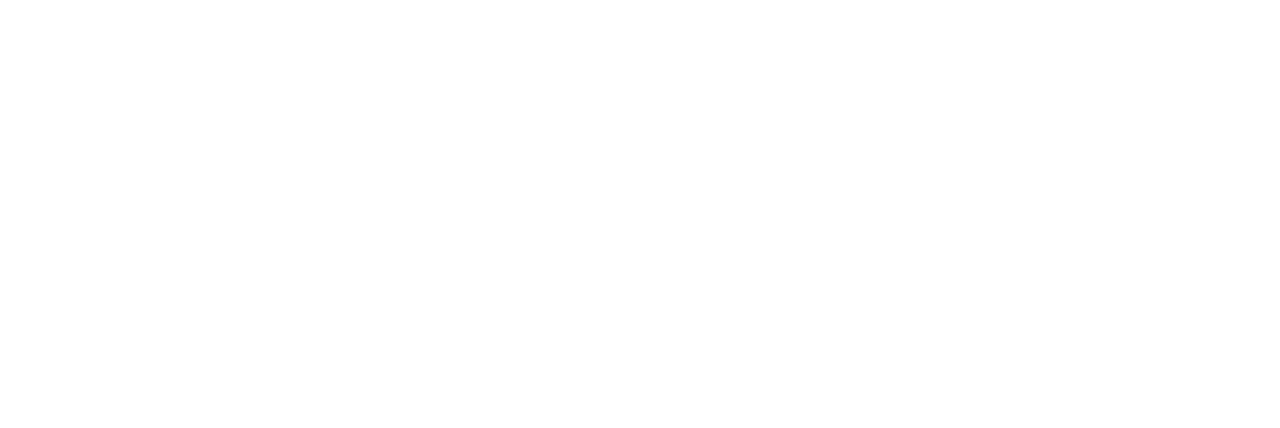
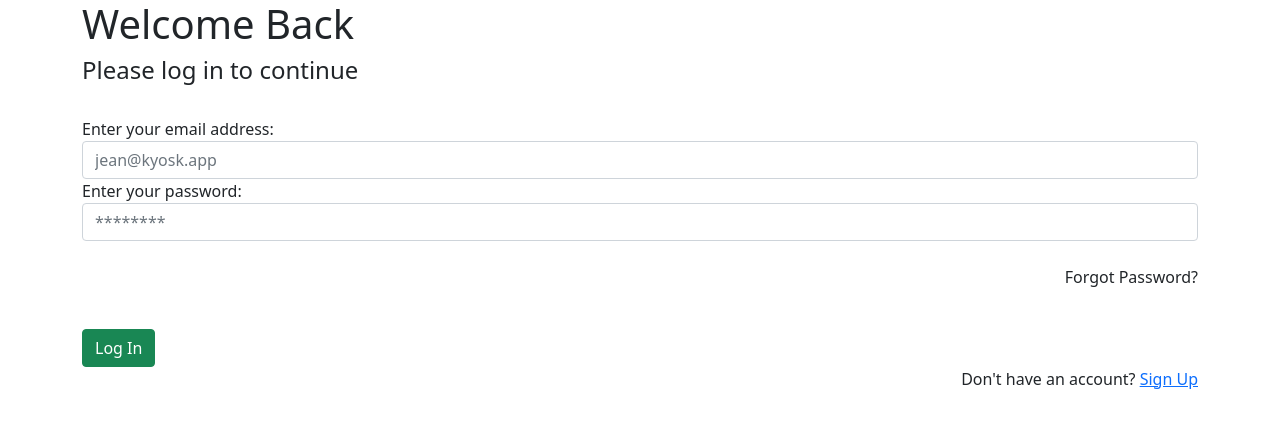
Before and after one commit to Ultra-Techies/Todolist-Frontend, an Angular app: page /login in a window 1280 px wide. Before the commit this address led to /. Shown: the top 428 px of the page. Built offline with nearby package versions, Linux system fonts and the light colour scheme.

Commit message:
Add router links between pages

```diff
--- a/src/app/app-routing.module.ts
+++ b/src/app/app-routing.module.ts
@@ -2,11 +2,13 @@
 import { RouterModule, Routes } from '@angular/router';
 // import { Component } from '@angular/core';
 import { SignupComponent } from './signup/signup.component';
+import {LoginComponent} from "./login/login.component";
 // import { TodoComponent } from './todo/todo.component';
 const routes: Routes = [
   {path:'', redirectTo:'signup', pathMatch:'full'},
   // { path: 'todo', component:TodoComponent},
-  { path: 'signup', component: SignupComponent }
+  { path: 'signup', component: SignupComponent },
+  { path: 'login', component: LoginComponent }
 ];
 
 @NgModule({
--- a/src/app/login/login.component.html
+++ b/src/app/login/login.component.html
@@ -41,7 +41,7 @@
 
       <button type="submit" class="btn btn-success">Log In</button>
     </form>
-    <p class="text-end">Don't have an account? Sign Up</p>
+    <p class="text-end">Don't have an account? <a routerLink="/signup">Sign Up</a></p>
   </div>
 </body>
 </html>
--- a/src/app/signup/signup.component.html
+++ b/src/app/signup/signup.component.html
@@ -30,7 +30,7 @@
                     </div>
                       <br>
                     <button type="submit" class="btn" (click)="signUp()" [disabled]="signupForm.invalid">SignUp</button>
-                    <p class="d-flex justify-content-end">Already have an account? <a routerLink ="/todo">Login</a></p>
+                    <p class="d-flex justify-content-end">Already have an account? <a routerLink ="/login">Login</a></p>
 
                   </form>
                   </form>
```
